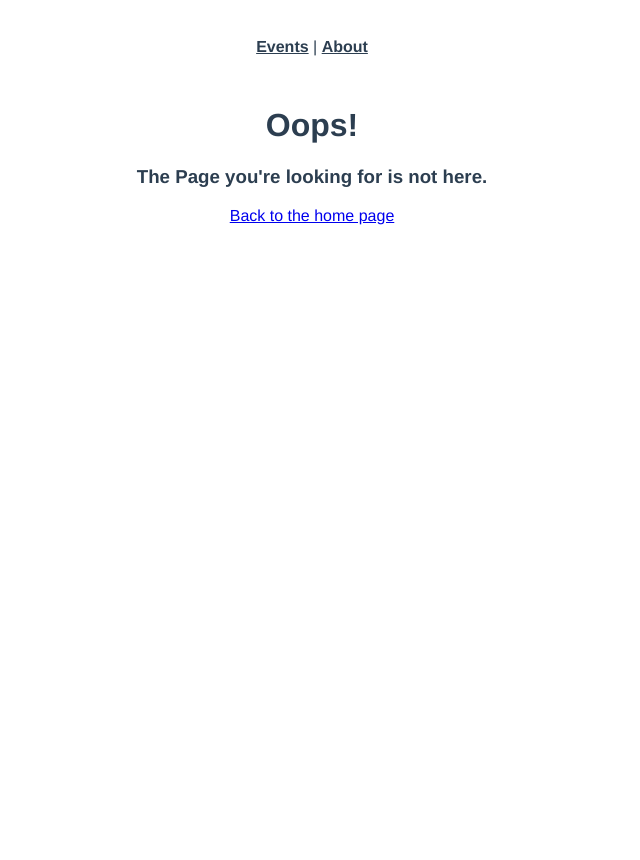
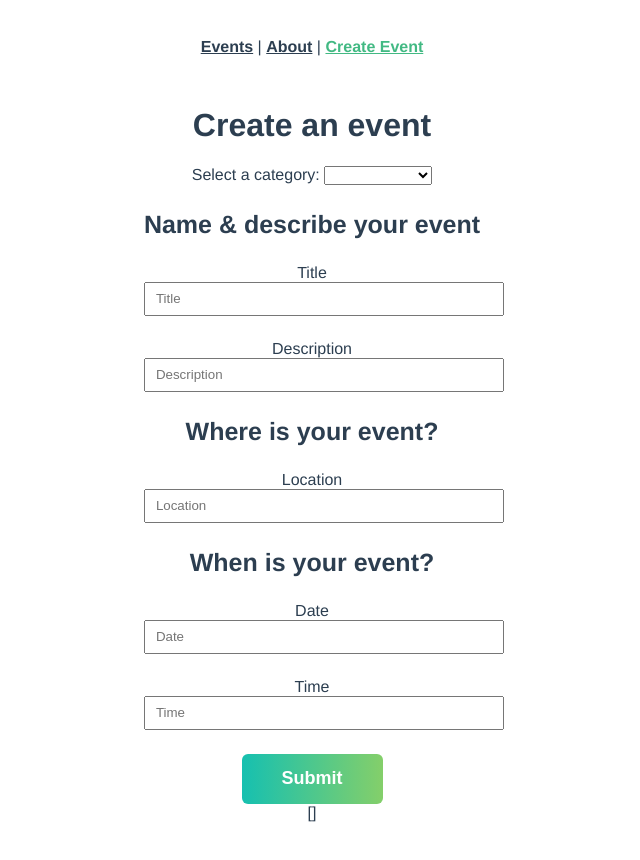
Before and after one commit to tomasysh/real-world-vue-3, a Vue app: page /eventCreate in a window 1280 px wide. Shown: the top 860 px of the page, without its empty margins (328-968 px from the left). Before the commit the page ends 800 px from the top, so only its background shows below. Built offline with nearby package versions, Linux system fonts and the light colour scheme; the HTML template or start-up script is replaced by a standard one.

Commit message:
[Vuex Fundamentals] 3. Updating State

```diff
--- a/db.json
+++ b/db.json
@@ -65,6 +65,26 @@
       "time": "11:00",
       "petsAllowed": false,
       "organizer": "Brody Kill"
+    },
+    {
+      "id": "55d66f41-cf51-48b7-854c-2059c5e030d4",
+      "category": "nature",
+      "title": "`121`2",
+      "description": "`12`12",
+      "location": "`12",
+      "date": "`12",
+      "time": "`12",
+      "organizer": "Adam Jahr"
+    },
+    {
+      "id": "f05b7f30-55c8-4be6-bb3c-47f2d945987b",
+      "category": "",
+      "title": "1",
+      "description": "1",
+      "location": "1",
+      "date": "1",
+      "time": "1",
+      "organizer": "Adam Jahr"
     }
   ]
 }
--- a/src/App.vue
+++ b/src/App.vue
@@ -5,7 +5,8 @@
     </div>
     <div id="nav">
       <router-link :to="{ name: 'EventList'}">Events</router-link> |
-      <router-link :to="{ name: 'About' }">About</router-link>
+      <router-link :to="{ name: 'About' }">About</router-link> |
+      <router-link :to="{ name: 'EventCreate' }">Create Event</router-link>
     </div>
     <router-view />
   </div>
@@ -52,4 +53,69 @@
   animation-name: yellowFade;
   animation-duration: 3s;
 }
+
+button {
+  align-items: center;
+  height: 50px;
+  padding: 0 40px;
+  background: linear-gradient(to right, #16c0b0, #84cf6a);
+  color: #ffffff;
+  border: none;
+  border-radius: 6px;
+  font-size: 18px;
+  font-weight: 800;
+  cursor: pointer;
+  transition: all 0.2s linear;
+}
+button:hover {
+  -webkit-transform: scale(1.02);
+  transform: scale(1.01);
+  box-shadow: 0 3px 12px 0 rgba(0, 0, 0, 0.2);
+}
+h2 {
+  font-size: 40px;
+  font-weight: 700;
+}
+h3 {
+  font-size: 25px;
+  font-weight: 700;
+}
+h4 {
+  font-size: 20px;
+  font-weight: 700;
+}
+input {
+  display: block;
+  width: 100%;
+  height: 30px;
+  margin-bottom: 24px;
+}
+input[type=text] {
+  padding: 0px 10px;
+}
+input:focus {
+  border-color: #16c0b0;
+  outline: 0;
+}
+#nav {
+  padding: 30px;
+}
+#nav a {
+  font-weight: bold;
+  color: #2c3e50;
+}
+#nav a.router-link-exact-active {
+  color: #42b983;
+}
+.form-container {
+  display: flex;
+  justify-content: center;
+  flex-direction: column;
+  align-items: center;
+  margin-bottom: 10%;
+}
+select:focus {
+  border-color: #16c0b0;
+  outline: 0;
+}
 </style>
--- a/src/main.ts
+++ b/src/main.ts
@@ -1,10 +1,12 @@
 import { createApp } from "vue";
 import App from "./App.vue";
 import router from './router';
-import GStore from "./store";
+import GStore from "./reactive";
+import Store from './store';
 import 'nprogress/nprogress.css'
 
 createApp(App)
+    .use(Store)
     .use(router)
     .provide('GStore', GStore)
     .mount("#app");
--- /dev/null
+++ b/src/reactive/index.ts
@@ -0,0 +1,6 @@
+import { reactive } from 'vue';
+
+export default reactive({
+  flashMessage: '',
+  event: null
+})
--- a/src/router/index.ts
+++ b/src/router/index.ts
@@ -3,12 +3,13 @@
 import EventLayout from '@/views/Event/Layout.vue';
 import EventDetails from '@/views/Event/Details.vue';
 import EventRegister from '@/views/Event/Register.vue';
+import EventCreate from '@/views/EventCreate.vue';
 import EventEdit from '@/views/Event/Edit.vue';
 import NotFound from '@/views/NotFound.vue';
 import NetworkError from '@/views/NetworkError.vue';
 import EventService from '@/services/EventService';
 import NProgress from 'nprogress';
-import GStore from '@//store';
+import GStore from '@/reactive';
 
 const routes: Array<RouteRecordRaw> = [
   {
@@ -26,10 +27,10 @@
     component: EventLayout,
     beforeEnter: (to) => {
       return EventService.getEvent(to.params.id)
-        .then((response) => {
+        .then((response: any) => {
           GStore.event = response.data;
         })
-        .catch((error) => {
+        .catch((error: any) => {
           if (error.response && error.response.status == 404) {
             return {
               name: '404Resource',
@@ -58,6 +59,11 @@
         meta: { requireAuth: true }
       }
     ]
+  },
+  {
+    path: '/eventCreate',
+    name: 'EventCreate',
+    component: EventCreate
   },
   {
     path: '/event/:afterEvent(.*)',
--- a/src/services/ApiClient.ts
+++ b/src/services/ApiClient.ts
@@ -1,7 +1,8 @@
 import axios from 'axios';
 
 export const apiClient = axios.create({
-    baseURL: 'https://my-json-server.typicode.com/tomasysh/real-world-vue-3',
+    // baseURL: 'https://my-json-server.typicode.com/tomasysh/real-world-vue-3',
+    baseURL: 'http://localhost:3000',
     withCredentials: false,
     headers: {
         Accept: 'application/json',
--- a/src/services/EventService.ts
+++ b/src/services/EventService.ts
@@ -6,5 +6,8 @@
     },
     getEvent(id: any) {
         return apiClient.get(`/events/${ id }`);
+    },
+    postEvent(event: any) {
+        return apiClient.post('/events', event);
     }
 }
--- a/src/store/index.ts
+++ b/src/store/index.ts
@@ -1,15 +1,15 @@
-// import { createStore } from "vuex";
+import { createStore } from 'vuex'
 
-// export default createStore({
-//   state: {},
-//   mutations: {},
-//   actions: {},
-//   modules: {},
-// });
-
-import { reactive } from 'vue';
-
-export default reactive({
-  flashMessage: '',
-  event: null
+export default createStore({
+  state: {
+    user: 'Adam Jahr',
+    events: []
+  },
+  mutations: {
+    ADD_EVENT(state: any, event) {
+      state.events = [...state.events, event];
+    }
+  },
+  actions: {},
+  modules: {}
 })
--- /dev/null
+++ b/src/views/EventCreate.vue
@@ -0,0 +1,112 @@
+<template>
+<h1>Create an event</h1>
+
+<div class="form-container">
+
+  <form @submit.prevent="onSubmit">
+    <label>Select a category: </label>
+    <select v-model="event.category">
+      <option
+        v-for="option in categories"
+        :value="option"
+        :key="option"
+        :selected="option === event.category"
+      >{{ option }}</option>
+    </select>
+
+    <h3>Name & describe your event</h3>
+
+    <label>Title</label>
+    <input
+      v-model="event.title"
+      type="text"
+      placeholder="Title"
+    >
+
+    <label>Description</label>
+    <input
+      v-model="event.description"
+      type="text"
+      placeholder="Description"
+    />
+
+    <h3>Where is your event?</h3>
+
+    <label>Location</label>
+    <input
+      v-model="event.location"
+      type="text"
+      placeholder="Location"
+    />
+
+    <h3>When is your event?</h3>
+    <label>Date</label>
+    <input
+      v-model="event.date"
+      type="text"
+      placeholder="Date"
+    />
+
+    <label>Time</label>
+    <input
+      v-model="event.time"
+      type="text"
+      placeholder="Time"
+    />
+
+    <button type="submit">Submit</button>
+    <div>{{ $store.state.events }}</div>
+  </form>
+
+</div>
+</template>
+
+<script>
+import { v4 as uuidv4 } from 'uuid'
+
+import EventService from '@/services/EventService';
+
+export default {
+  data () {
+    return {
+      categories: [
+        'sustainability',
+        'nature',
+        'animal welfare',
+        'housing',
+        'education',
+        'food',
+        'community'
+      ],
+      event: {
+        id: '',
+        category: '',
+        title: '',
+        description: '',
+        location: '',
+        date: '',
+        time: '',
+        organizer: ''
+      }
+    }
+  },
+  methods: {
+    onSubmit() {
+      const event = {
+        ...this.event,
+        id: uuidv4(),
+        organizer: this.$store.state.user
+      };
+
+      EventService.postEvent(event)
+        .then(() => {
+          // add event to Vuex state
+          this.$store.commit('ADD_EVENT', event);
+        })
+        .catch((error) => {
+          console.log(error);
+        });
+    }
+  }
+}
+</script>
```
